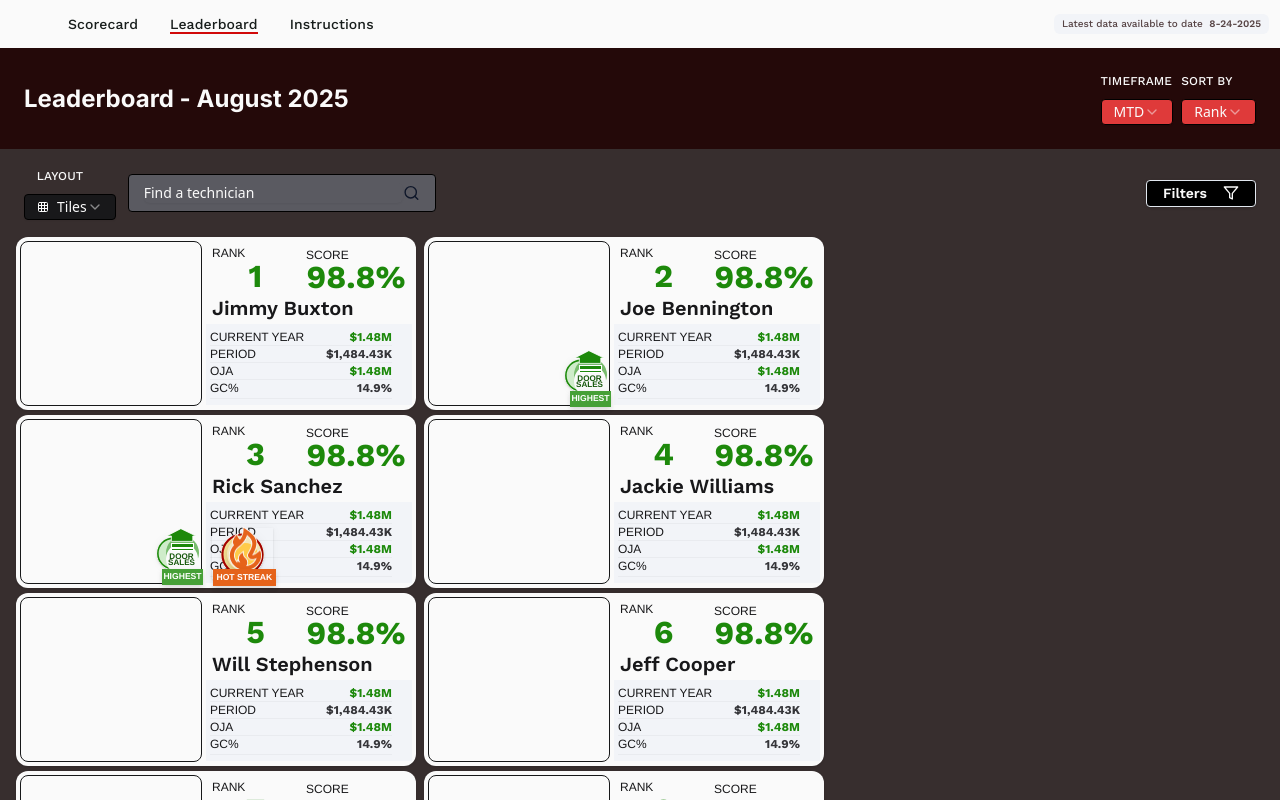
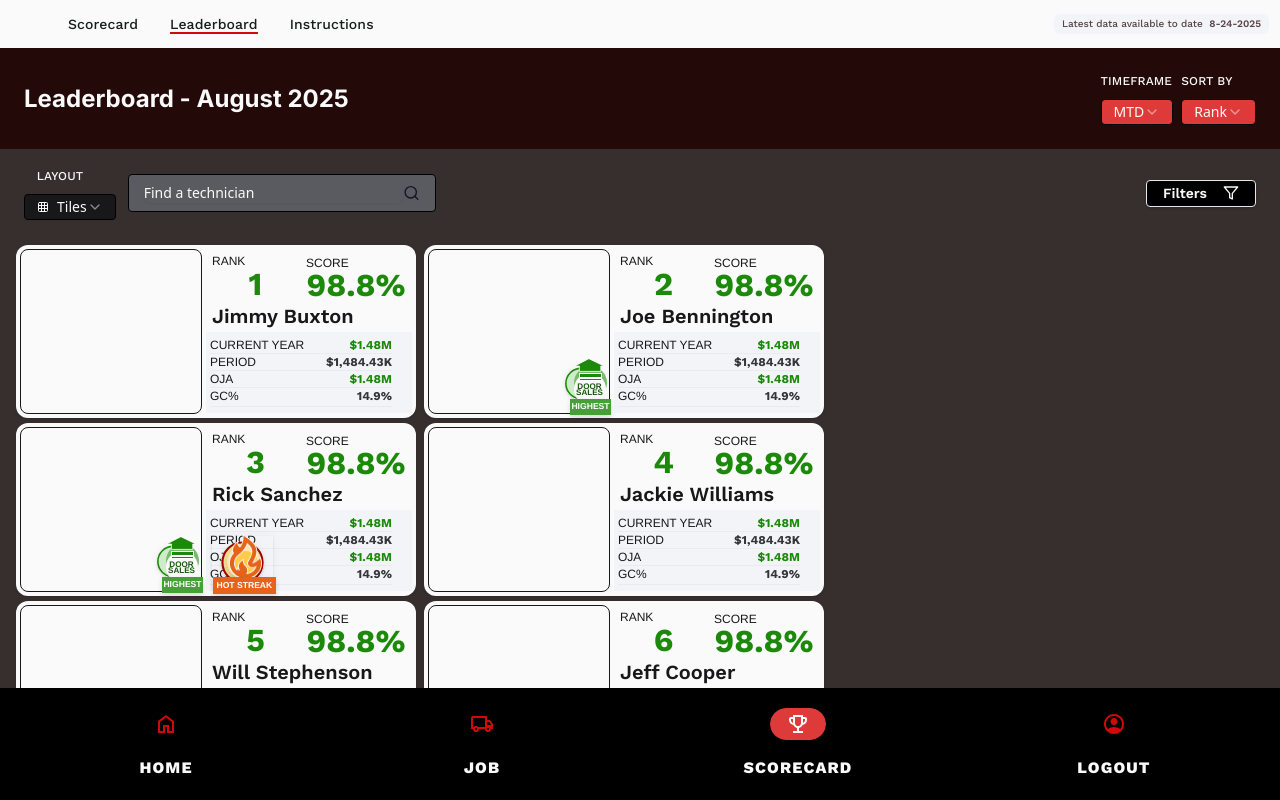
Before and after one commit to codewithsweth/a1-tech-tile-view, a React (Vite) app: page / in a window 1280 px wide. Shown: the top 800 px of the page. Built offline with nearby package versions, Linux system fonts and the light colour scheme.

Commit message:
Make list content scrollable and center-aligned

```diff
--- a/src/screens/LeaderboardTiles/LeaderboardTiles.tsx
+++ b/src/screens/LeaderboardTiles/LeaderboardTiles.tsx
@@ -5,7 +5,7 @@ import { NavigationSection } from "./sections/NavigationSection/NavigationSectio
 
 export const LeaderboardTiles = (): JSX.Element => {
   return (
-    <div className="flex flex-col items-start relative bg-[#372e2e] overflow-hidden">
+    <div className="flex flex-col items-start relative bg-[#372e2e] h-screen overflow-hidden">
       <MainScreenSection />
       <LeaderboardSection />
       <NavigationSection />
--- a/src/screens/LeaderboardTiles/sections/LeaderboardSection/LeaderboardSection.tsx
+++ b/src/screens/LeaderboardTiles/sections/LeaderboardSection/LeaderboardSection.tsx
@@ -126,7 +126,7 @@ const leaderboardData = [
 
 export const LeaderboardSection = (): JSX.Element => {
   return (
-    <div className="flex flex-col items-start gap-1 relative w-full">
+    <div className="flex flex-col items-start gap-1 relative w-full flex-1 overflow-hidden">
       <div className="flex flex-col items-start gap-4 px-6 py-0 relative w-full bg-[#240909]">
         <div className="flex items-center justify-between px-0 py-6 relative w-full">
           <div className="inline-flex flex-col items-start justify-center gap-4 relative">
@@ -212,11 +212,12 @@ export const LeaderboardSection = (): JSX.Element => {
         </div>
       </div>
 
-      <div className="inline-flex flex-col items-start gap-[5px] relative mb-[-30.00px] mr-[-1.00px]">
+      <div className="flex-1 overflow-y-auto px-4 py-2">
+        <div className="flex flex-col items-center gap-[5px] max-w-[835px] mx-auto">
         {Array.from({ length: 5 }, (_, rowIndex) => (
           <div
             key={rowIndex}
-            className="flex w-[835px] items-start gap-2 px-4 py-0 relative"
+            className="flex w-full items-start justify-center gap-2 py-0 relative"
           >
             {leaderboardData
               .slice(rowIndex * 2, rowIndex * 2 + 2)
@@ -402,6 +403,7 @@ export const LeaderboardSection = (): JSX.Element => {
               ))}
           </div>
         ))}
+        </div>
       </div>
     </div>
   );
```
